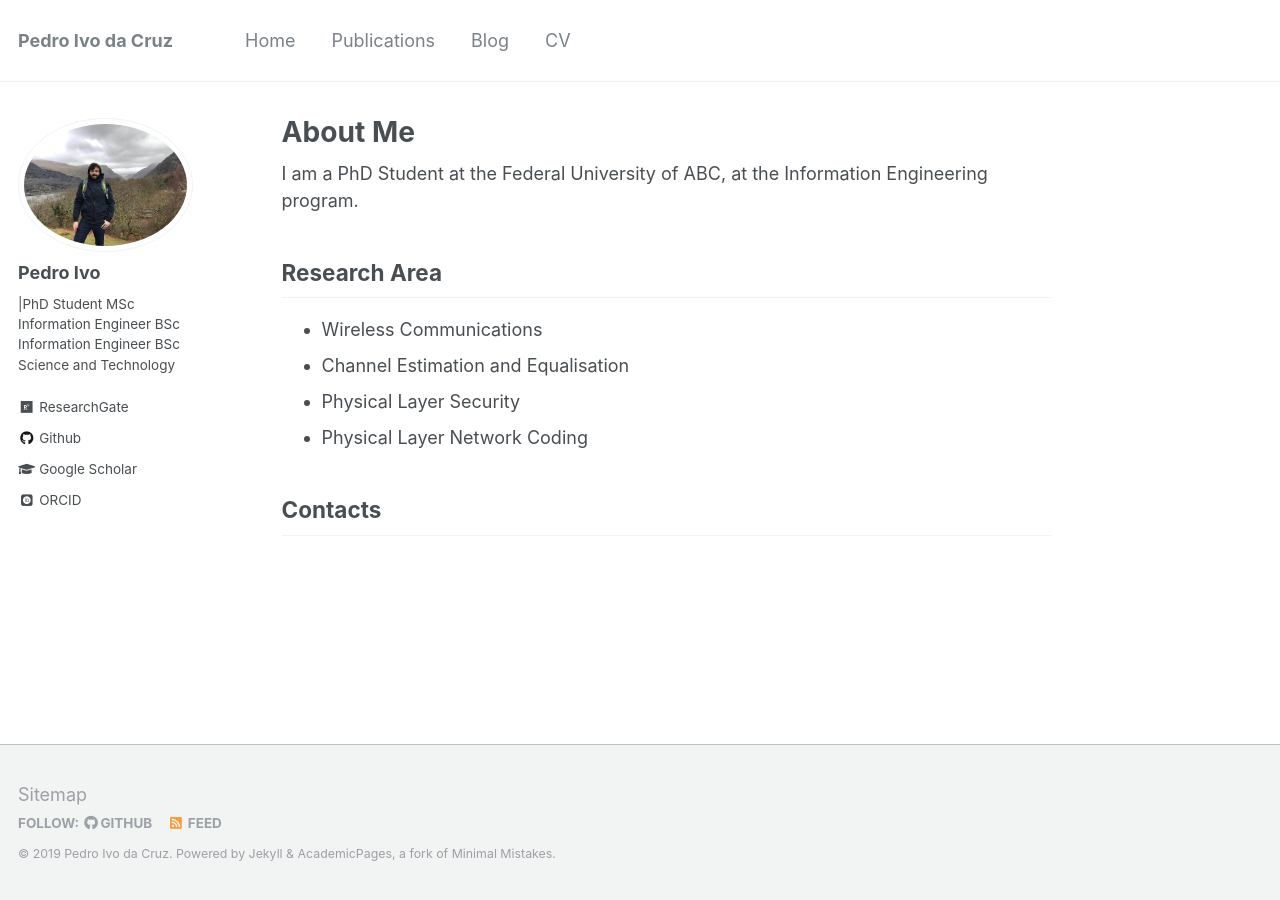
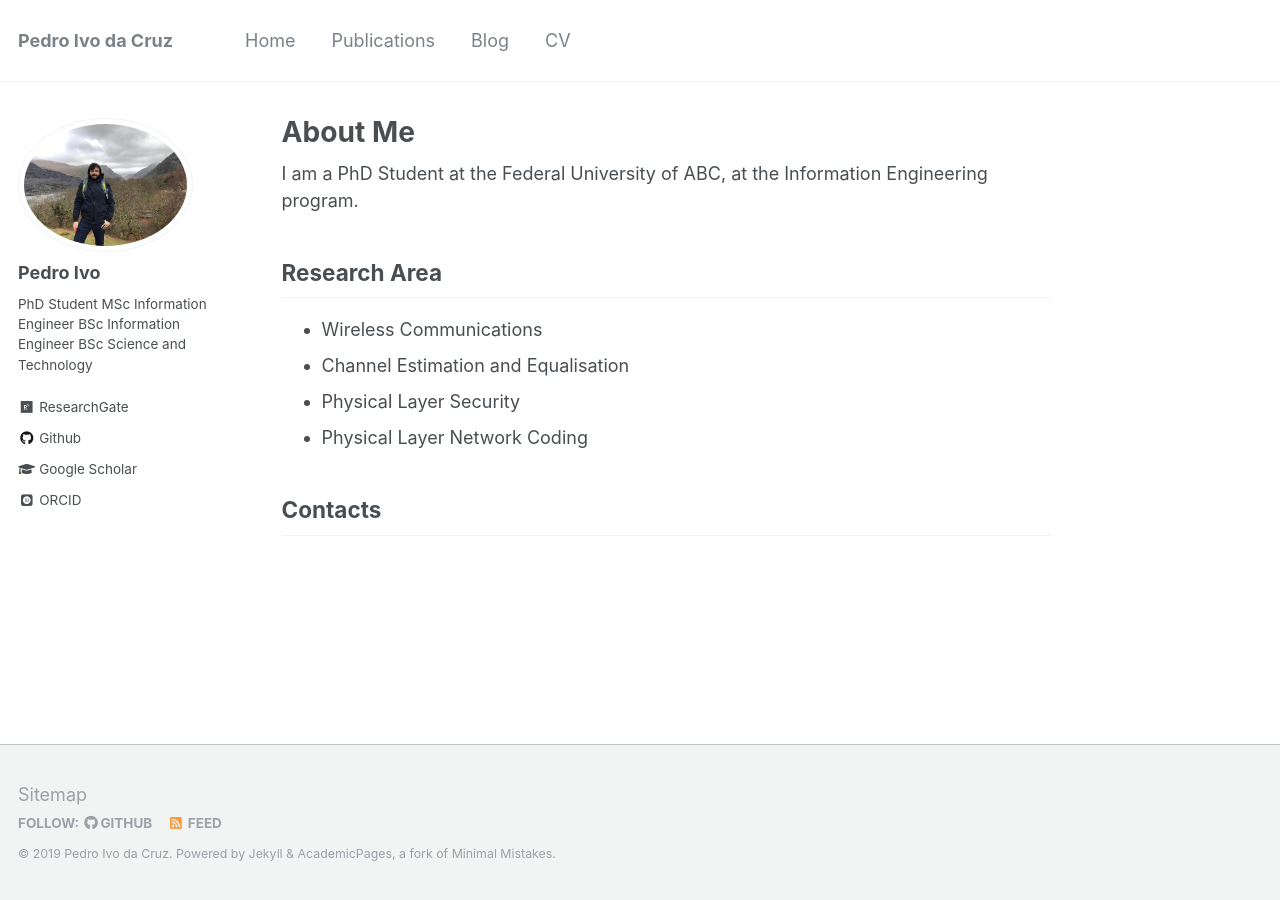
Before and after one commit to pedroidc/pedroidc.github.io, a Jekyll site: the page built from _pages/about.md, in a window 1280 px wide. Built offline with Jekyll 4.4.1, drawn with Linux system fonts in a browser that asks for light colours; some web fonts are replaced.

Commit message:
Biography update

```diff
--- a/_config.yml
+++ b/_config.yml
@@ -82,7 +82,7 @@
 author:
   name             : "Pedro Ivo"
   avatar           : "pedro-bio-photo-1.jpg"
-  bio              : "|PhD Student\nMSc Information Engineer \nBSc Information Engineer \nBSc Science and Technology"
+  bio              : "PhD Student\nMSc Information Engineer \nBSc Information Engineer \nBSc Science and Technology"
   location         : # "Location"
   employer         :
   pubmed           : # "https://www.ncbi.nlm.nih.gov/pubmed/?term=john+snow"
```
